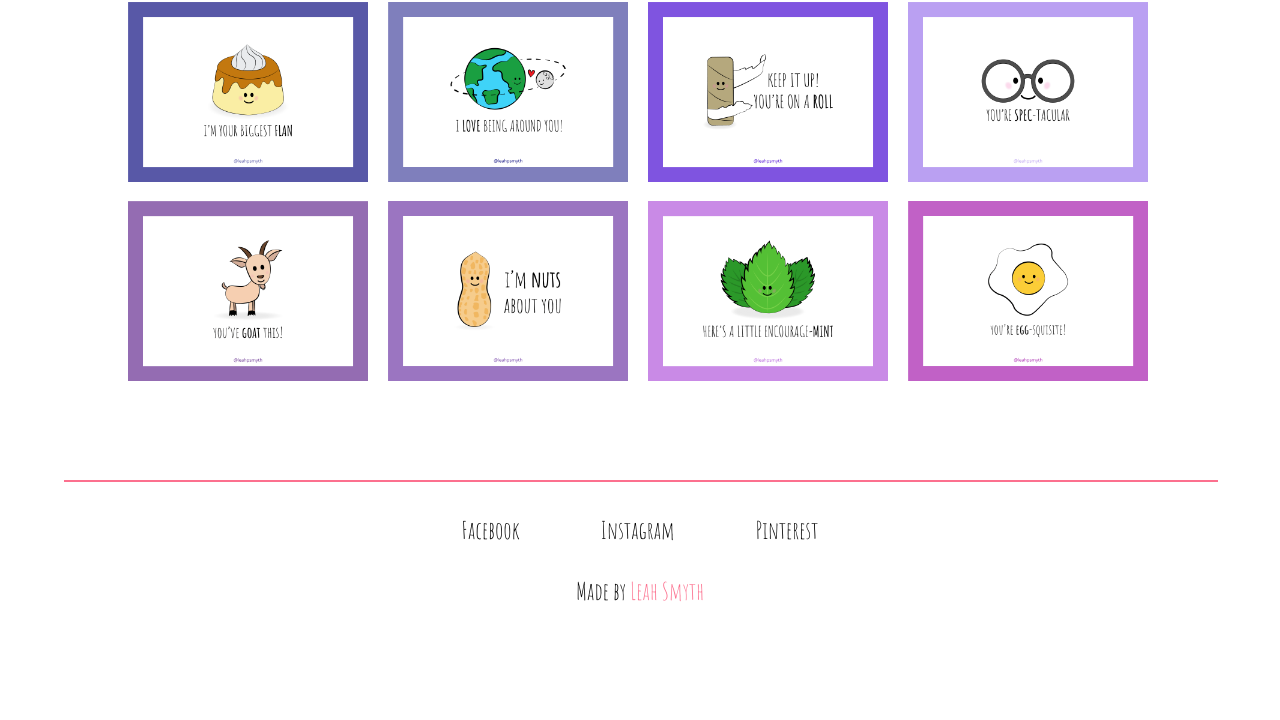
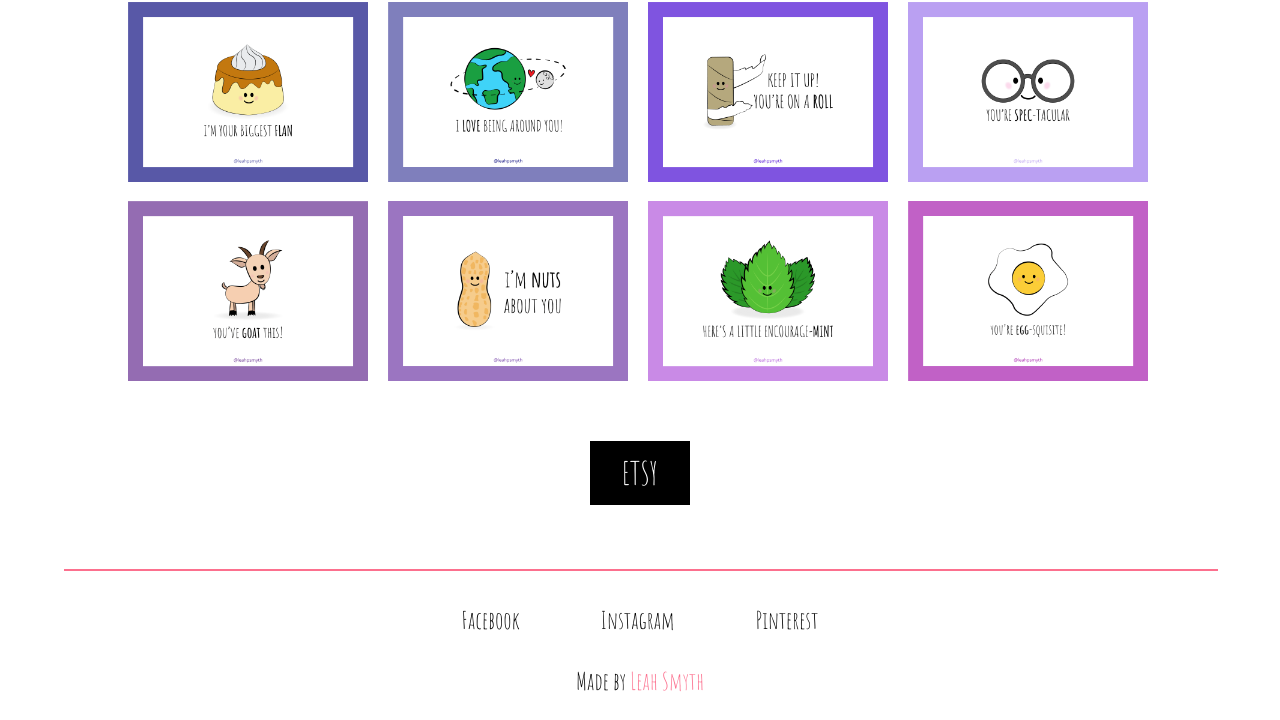
Before and after one commit to LeahSmyth/Little-Loves, a plain HTML site: page index.html in a window 1280 px wide. Shown: the part 4382-5102 px from the top of the page. Before the commit the page ends 5012 px from the top, so only its background shows below. Drawn offline with Linux system fonts and the light colour scheme.

Commit message:
CTA added

```diff
--- a/css/style.css
+++ b/css/style.css
@@ -22,6 +22,61 @@
 ul {list-style-type:none; margin:0; padding:1em 0em 1em 0em;}
 
 ul li {display:inline-block; margin:0 1em 1em 0; position:relative;}
+
+/*---CTA---*/
+
+.CTA{text-align:center; margin:2% 0 3% 0;}
+
+.CTA a{
+    font-family:'Amatic SC',cursive;
+    font-size:200%;
+    text-transform:uppercase;
+    text-decoration:none;
+    color:#ffffff;
+    background-color:#FC708E;
+    padding:.5em 1em .5em 1em;}
+
+.CTA a:hover{background-color:#FC708E;}
+
+.horizontal {
+  display:inline-block;
+  vertical-align:middle;
+  -webkit-transform:perspective(1px) translateZ(0);
+  transform:perspective(1px) translateZ(0);
+  box-shadow:0 0 1px transparent;
+  position:relative;
+  background:#000000;
+  -webkit-transition-property:color;
+  transition-property:color;
+  -webkit-transition-duration:0.3s;
+  transition-duration:0.3s;}
+
+.horizontal:before {
+  content:"";
+  position:absolute;
+  z-index:-1;
+  top:0;
+  bottom:0;
+  left:0;
+  right:0;
+  background:#000000;
+  -webkit-transform: scaleX(1);
+  transform: scaleX(1);
+  -webkit-transform-origin:50%;
+  transform-origin:50%;
+  -webkit-transition-property:transform;
+  transition-property:transform;
+  -webkit-transition-duration:0.3s;
+  transition-duration:0.3s;
+  -webkit-transition-timing-function:ease-out;
+  transition-timing-function:ease-out;}
+
+.horizontal:hover, .horizontal:focus, .horizontal:active {color:white;}
+
+.horizontal:hover:before, .horizontal:focus:before, .horizontal:active:before {
+  -webkit-transform:scaleX(0);
+  transform:scaleX(0);}
+
 
 /*---Footer---*/
 
--- a/index.html
+++ b/index.html
@@ -210,6 +210,10 @@
 
     </div>
 
+        <div class="CTA">
+    <a class="portfolio-cta horizontal" href="https://www.etsy.com/uk/shop/LeahSmythDesigns" target="_blank">Etsy</a>
+    </div>
+
     </section>
 
         <hr class="footer-line">
```
